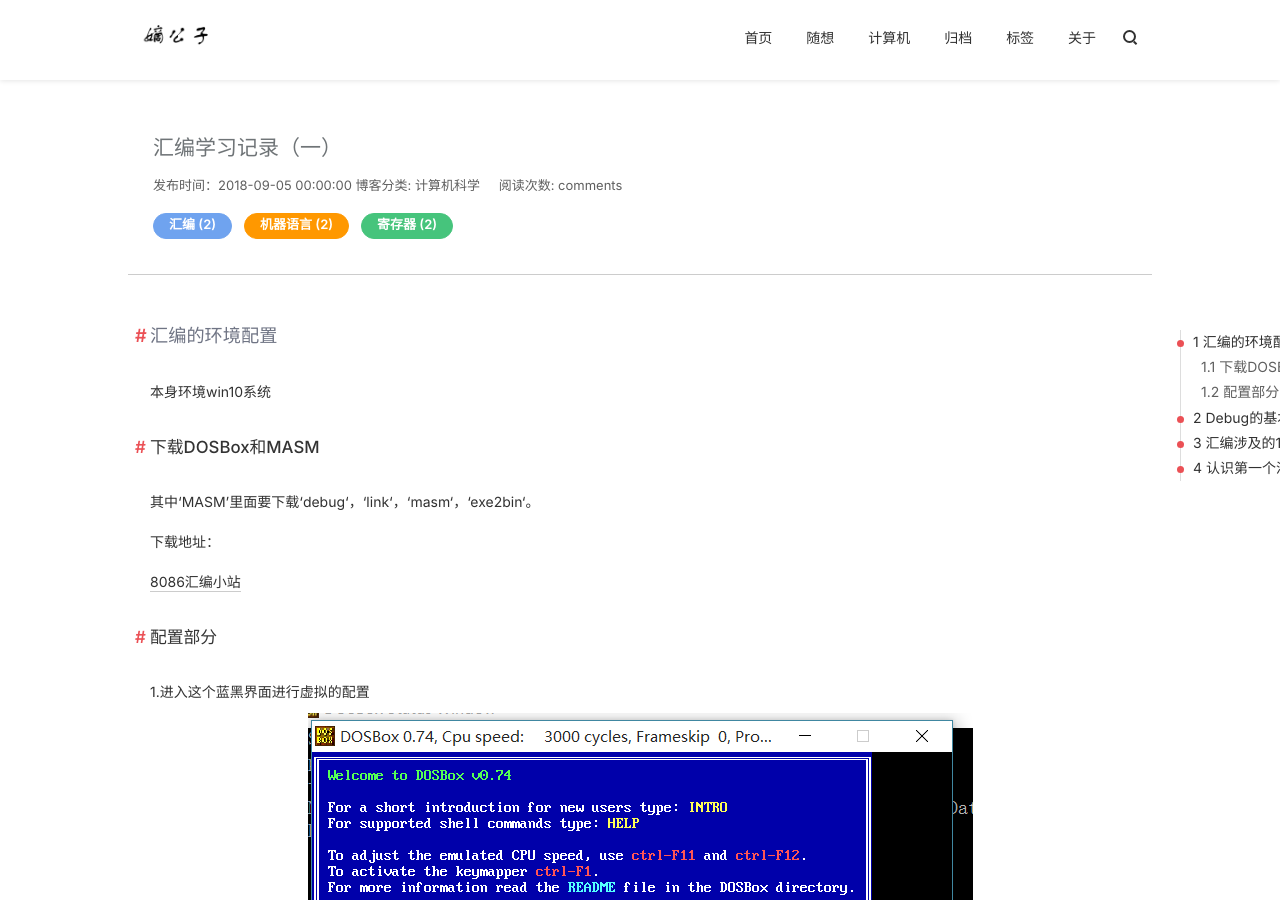
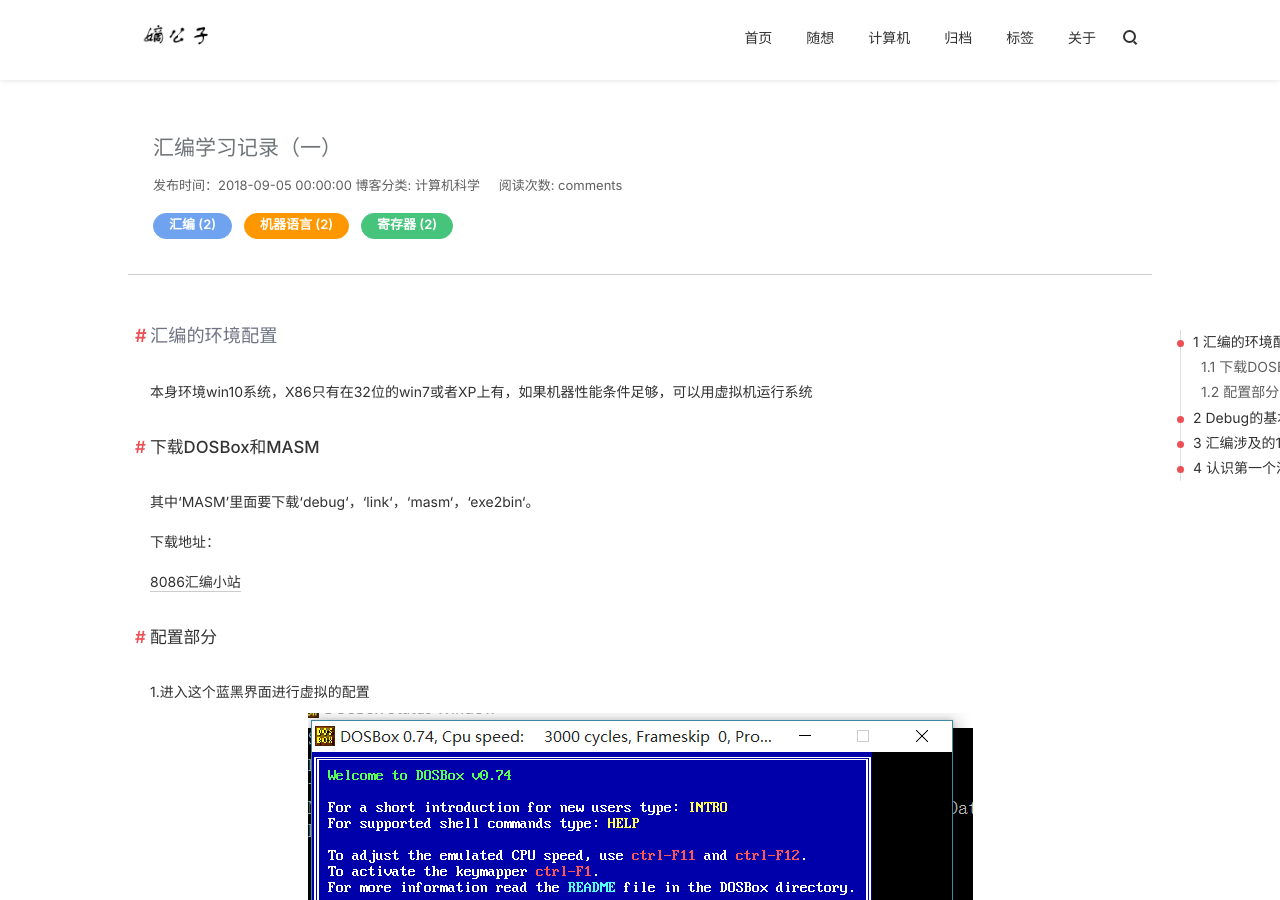
Before and after one commit to diqiu11/digongzi.github.io, a Jekyll site: the page built from _posts/计算机科学/2018-09-04-汇编学习（一）.md, in a window 1280 px wide and 900 px high. Built offline with Jekyll 4.4.1, drawn with Linux system fonts in a browser that asks for light colours; nearby versions of some CDN libraries; comment, search, counter and statistics services are not loaded.

Commit message:
9.16（1）

```diff
--- a/_posts/计算机科学/2018-09-04-汇编学习（一）.md
+++ b/_posts/计算机科学/2018-09-04-汇编学习（一）.md
@@ -14,7 +14,7 @@ tags:
 
 
 ## 汇编的环境配置
-本身环境win10系统
+本身环境win10系统，X86只有在32位的win7或者XP上有，如果机器性能条件足够，可以用虚拟机运行系统
 ### 下载DOSBox和MASM
 其中‘MASM’里面要下载‘debug‘，‘link‘，‘masm‘，‘exe2bin‘。
 下载地址：
```
